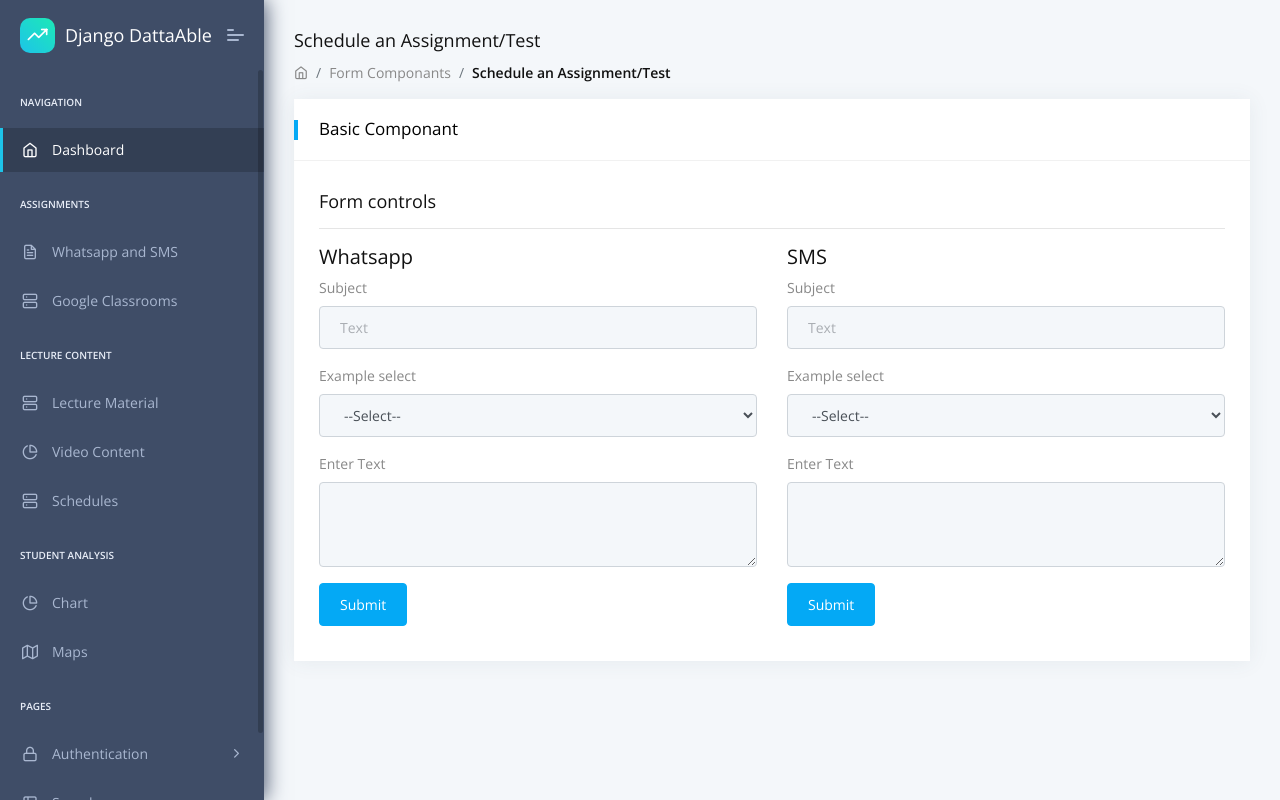
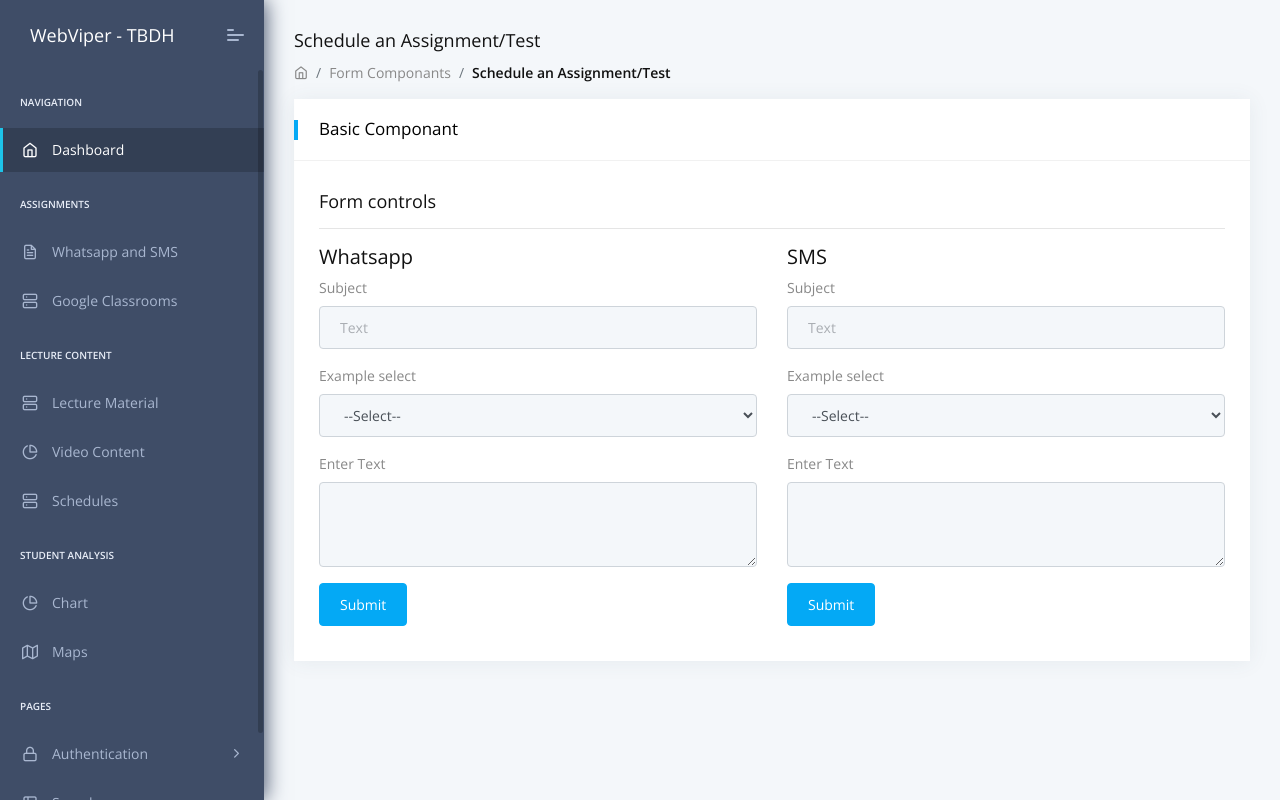
Before and after one commit to IndiaCFG3/team-28, a Django app: page /WAForm in a window 1280 px wide. Run offline with Django 3.2, Linux system fonts and the light colour scheme; some libraries are stand-ins or nearby versions.

Commit message:
added a few things

```diff
--- a/app/views.py
+++ b/app/views.py
@@ -14,6 +14,10 @@ client = Client(account_sid, auth_token)
 
 @login_required(login_url="/login/")
 def index(request):
+
+	file1 = open('myfile.txt', 'r')
+	Lines = file1.readlines()
+	print(Lines)
 	return render(request, "index.html")
 
 @login_required(login_url="/login/")
--- a/core/templates/includes/navigation.html
+++ b/core/templates/includes/navigation.html
@@ -1,12 +1,10 @@
 
     <nav class="pcoded-navbar">
         <div class="navbar-wrapper">
-            <div class="navbar-brand header-logo">
-                <a target="_blank" href="https://appseed.us/admin-dashboards/django-dashboard-dattaable" class="b-brand">
-                    <div class="b-bg">
-                        <i class="feather icon-trending-up"></i>
-                    </div>
-                    <span class="b-title">Django DattaAble</span>
+            <div class="navbar header-logo">
+                <a href="#" class="b-brand">
+
+                    <span class="b-title">WebViper - TBDH</span>
                 </a>
                 <a class="mobile-menu" id="mobile-collapse" href="javascript:"><span></span></a>
             </div>
--- a/core/templates/layouts/base-fullscreen.html
+++ b/core/templates/layouts/base-fullscreen.html
@@ -20,7 +20,7 @@
     <meta name="author" content="CodedThemes"/>
 
     <!-- Favicon icon -->
-    <link rel="icon" href="/static/assets/images/favicon.ico" type="image/x-icon">
+    <link rel="icon" href="/static/assets/images/webviper.png" type="image/x-icon">
     <!-- fontawesome icon -->
     <link rel="stylesheet" href="/static/assets/fonts/fontawesome/css/fontawesome-all.min.css">
     <!-- animation css -->
--- a/core/templates/layouts/base.html
+++ b/core/templates/layouts/base.html
@@ -20,7 +20,7 @@
     <meta name="author" content="CodedThemes"/>
 
     <!-- Favicon icon -->
-    <link rel="icon" href="/static/assets/images/favicon.ico" type="image/x-icon">
+    <link rel="icon" href="/static/assets/images/webviper.png" type="image/x-icon">
     <!-- fontawesome icon -->
     <link rel="stylesheet" href="/static/assets/fonts/fontawesome/css/fontawesome-all.min.css">
     <!-- animation css -->
--- a/myfile.txt
+++ b/myfile.txt
@@ -1 +1,3 @@
-Hi
+Hello world
+Hi there twilio
+MVP
--- a/whatsapp_receive.py
+++ b/whatsapp_receive.py
@@ -34,7 +34,7 @@ def bot():
 
 
         mess=incoming_msg
-        file1 = open("myfile.txt","w+")
+        file1 = open("myfile.txt","a+")
 
 
 
@@ -49,4 +49,4 @@ def bot():
 
 
 if __name__ == '__main__':
-    app.run(port=8000)
+    app.run(port=5000)
```
Also changed, not shown: package.json (deleted, +0 -29 lines), core/static/assets/images/favicon.ico (deleted), core/static/assets/images/logo-thumb.png (deleted), core/static/favicon.ico (deleted).
